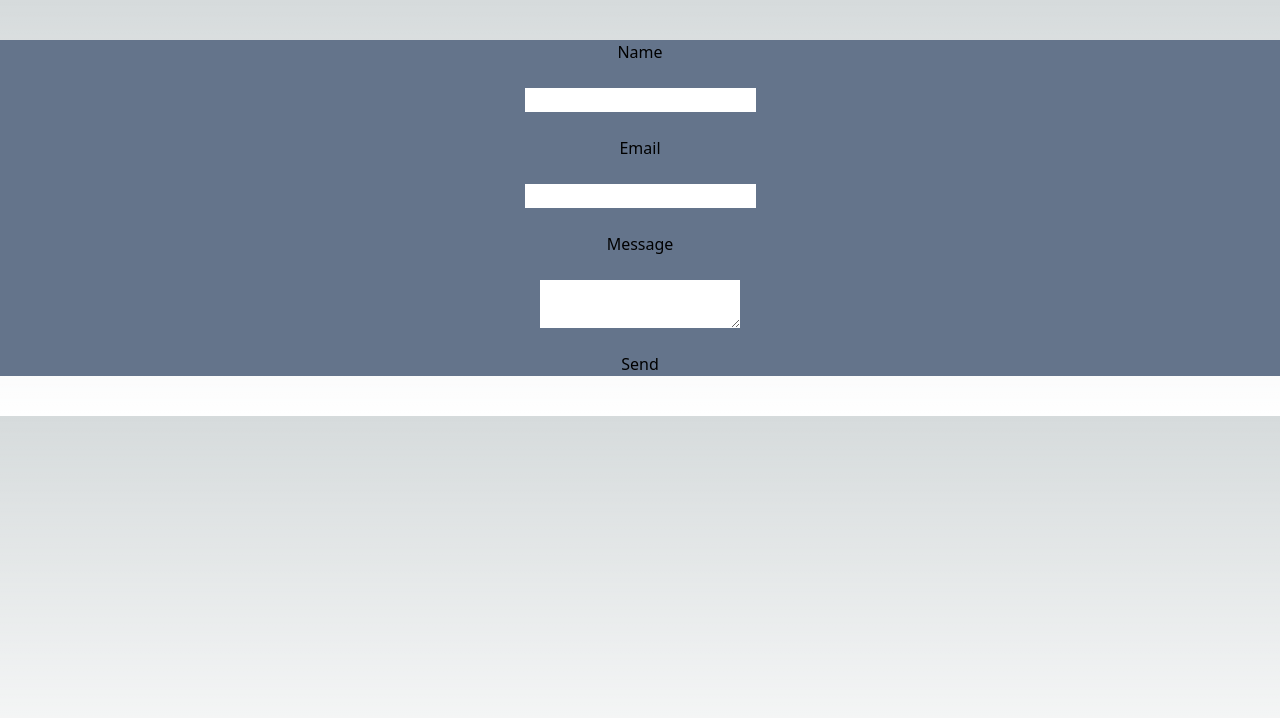
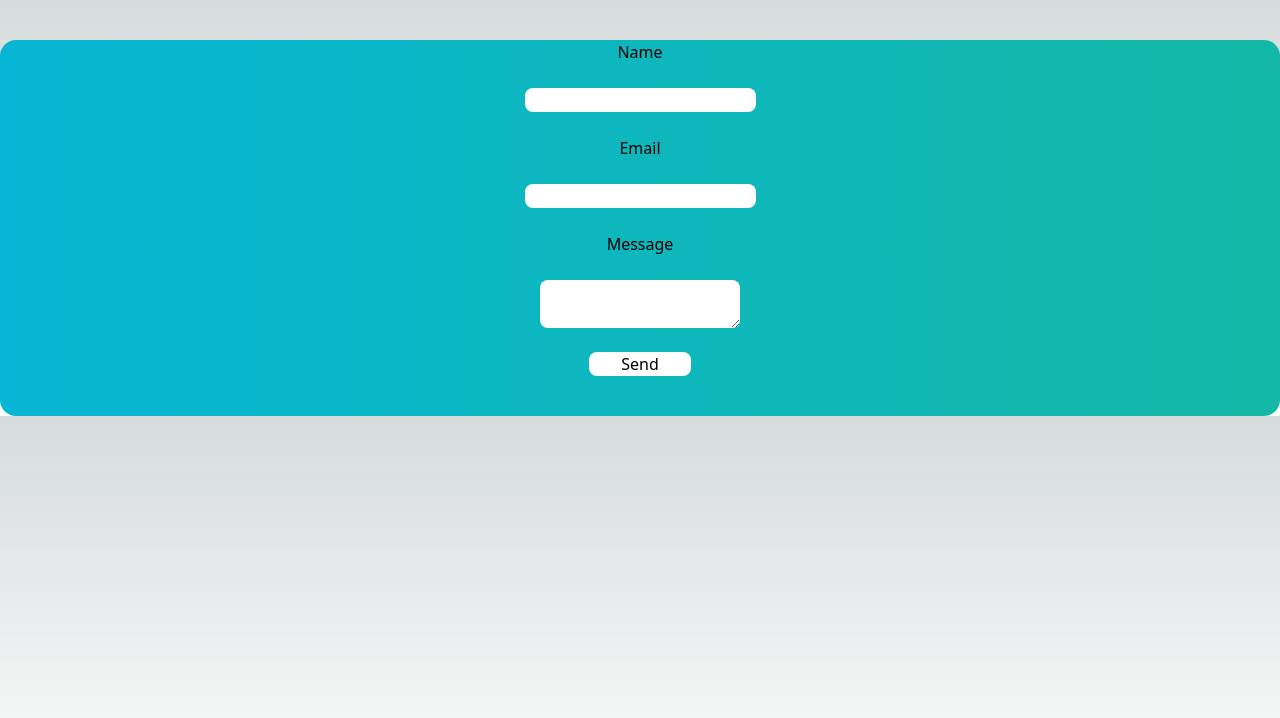
Before and after one commit to vladyslavt97/Portfolio-Website, a Next.js app: page /contacts/sentemailtome/SendEmailToMe in a window 1280 px wide. Shown: the top 718 px of the page. Built offline with nearby package versions, Linux system fonts and the light colour scheme.

Commit message:
Contacts styling

```diff
--- a/pages/contacts/Contacts.tsx
+++ b/pages/contacts/Contacts.tsx
@@ -1,4 +1,5 @@
 import React from 'react'
+import { Link } from "react-scroll";
 
 export default function Contacts() {
   return (
@@ -6,7 +7,12 @@ export default function Contacts() {
         <h3 className='text-2xl text-black'>Get in Touch</h3>
         <div className='p-3'>
             <h5 className='p-1 text-black'>vladyslavt97@gmail.com</h5>
-            <h5 className='p-1 text-black'>+491621616242, +380950174826</h5>
+            <h5 className='p-1 text-black mb-10'>+491621616242, +380950174826</h5>
+            <Link to='sendemail' smooth={true} duration={1000}
+              className="cursor-pointer bg-gradient-to-r from-cyan-500 to-teal-500 text-white px-4 py-2 rounded-md"
+              >
+                Contacts
+            </Link>
         </div>
     </div>
   )
--- a/pages/contacts/sentemailtome/SendEmailToMe.tsx
+++ b/pages/contacts/sentemailtome/SendEmailToMe.tsx
@@ -41,27 +41,33 @@ export default function SendEmailToMe(){
     };
 
   return (
-    <form ref={form} onSubmit={sendEmail} className="bg-slate-500 flex justify-center my-10 flex-col items-center">
+    <form ref={form} onSubmit={sendEmail}
+    className=" bg-gradient-to-r from-cyan-500 to-teal-500 flex justify-center mt-10 mx-0 flex-col items-center rounded-2xl"
+    id="sendemail">
       <label>Name</label>
       <br />
-      <input type="text" name="user_name"
+      <input className="rounded-lg"
+        type="text" name="user_name"
         onChange={handleChangeUserName}
         value={userName}/>
       <br />
       <label>Email</label>
       <br />
-      <input type="email" name="email"
+      <input className="rounded-lg"
+        type="email" name="email"
         onChange={handleChangeEmail}
         value={emailState}/>
       <br />
       <label>Message</label>
       <br />
-      <textarea name="message"
+      <textarea className="rounded-lg"
+        name="message"
         onChange={handleChangeMessage}
         value={messageState}
         />
       <br />
-      <input type="submit" value="Send" />
+      <input type="submit" value="Send"
+      className=" cursor-pointer bg-white px-8 py4 mb-10 rounded-lg"/>
     </form>
   );
 };
```
